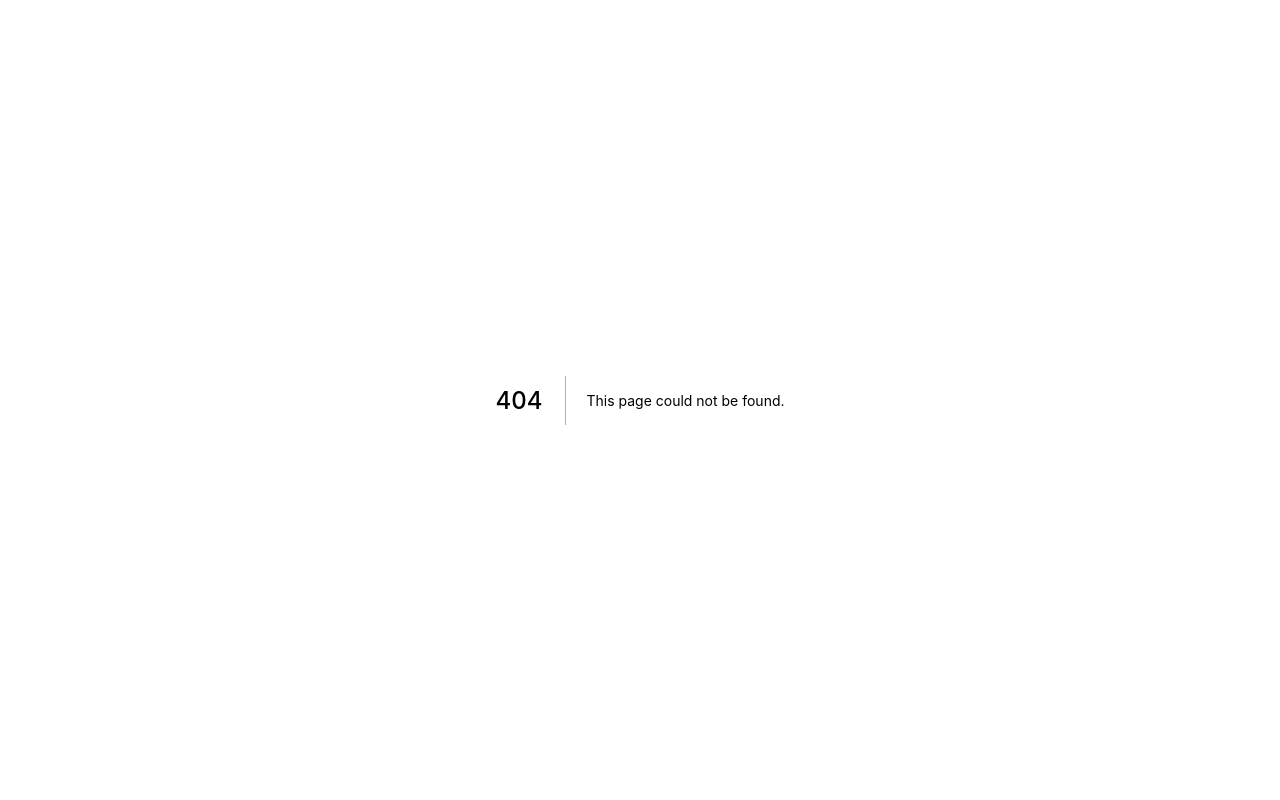
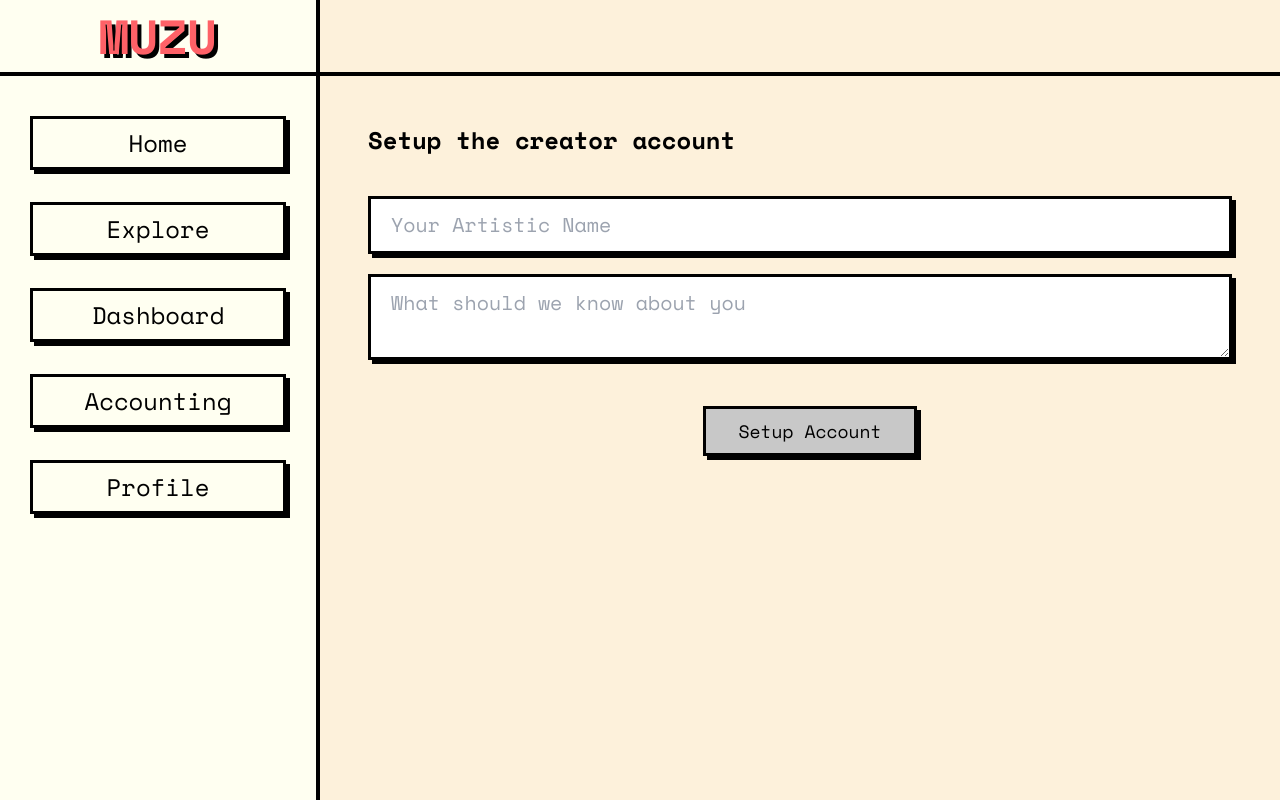
Before and after one commit to aj-maz/Muzu, a Next.js app in the folder client/: page /setup in a window 1280 px wide. Before the commit this address had no page. Built offline with nearby package versions, Linux system fonts and the light colour scheme.

Commit message:
setup form template added

```diff
--- /dev/null
+++ b/client/components/SetupForm.tsx
@@ -0,0 +1,40 @@
+import { FC, useState } from "react";
+import { useRouter } from "next/router";
+
+const SetupForm: FC = () => {
+  const router = useRouter();
+
+  const [name, setName] = useState("");
+  const [bio, setBio] = useState("");
+
+  return (
+    <div className="w-full h-full ">
+      <h1 className="text-2xl font-bold">Setup the creator account</h1>
+      <div className="mt-10">
+        <input
+          placeholder="Your Artistic Name"
+          className="text-xl pl-5 w-full p-3 panel-shadow mb-5"
+          value={name}
+          onChange={(e) => setName(e.target.value)}
+        />
+        <textarea
+          placeholder="What should we know about you"
+          className="text-xl pl-5 w-full p-3 panel-shadow bg-white"
+          value={bio}
+          onChange={(e) => setBio(e.target.value)}
+        />
+      </div>
+      <div className="mt-10 flex justify-center">
+        <div
+          className={`panel-shadow inline-block p-2 ml-5 text-lg  px-8 ${
+            name ? "green-btn cursor-pointer" : "disabled-btn"
+          }`}
+        >
+          Setup Account
+        </div>
+      </div>
+    </div>
+  );
+};
+
+export default SetupForm;
--- /dev/null
+++ b/client/pages/setup.tsx
@@ -0,0 +1,14 @@
+import type { NextPage } from "next";
+
+import Layout from "../components/Layout";
+import SetupForm from "../components/SetupForm";
+
+const Home: NextPage = () => {
+  return (
+    <Layout>
+      <SetupForm />
+    </Layout>
+  );
+};
+
+export default Home;
--- a/client/styles/globals.css
+++ b/client/styles/globals.css
@@ -4,6 +4,18 @@ body {
   margin: 0;
   font-family: "Space Mono", monospace;
   background-color: #fdf1db;
+}
+
+textarea {
+  border: none;
+  background-color: transparent;
+  resize: none;
+  outline: none;
+}
+
+input {
+  border: none;
+  outline-width: 0;
 }
 
 .logo {
@@ -78,6 +90,13 @@ body {
   background: #21ffb6;
 }
 
+.disabled-btn {
+  background: #c8c8c8;
+  cursor: not-allowed !important;
+  transition: 200ms;
+}
+
+
 .green-btn {
   background: #21ffb6;
   transition: 200ms;
```
